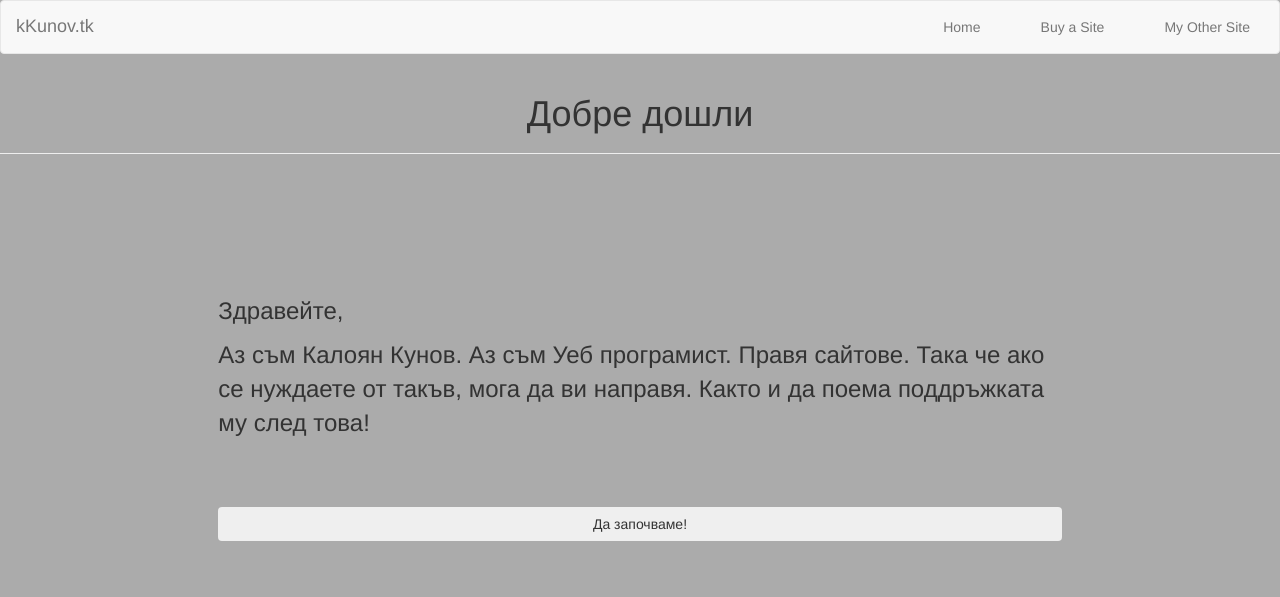
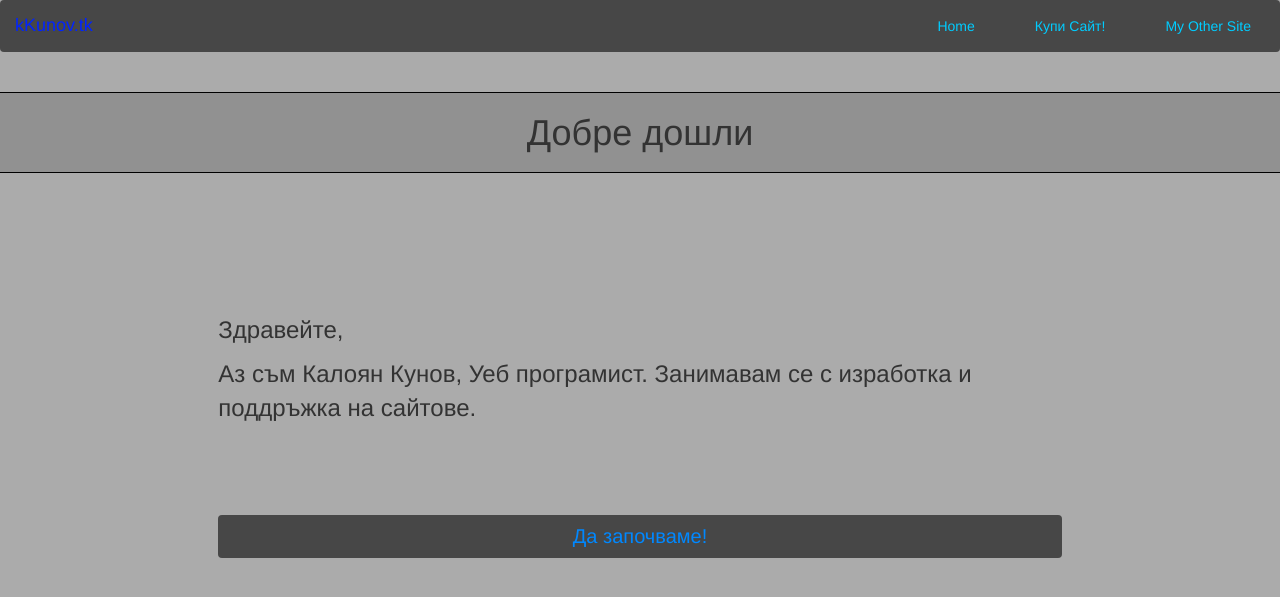
Before and after one commit to kKunov/kkunov.tk, a Django app: page / in a window 1280 px wide. Shown: the top 597 px of the page. Run offline with Django 3.2, Linux system fonts and the light colour scheme; some libraries are stand-ins or nearby versions.

Commit message:
Finished style

```diff
--- a/app/static/home.html
+++ b/app/static/home.html
@@ -5,7 +5,8 @@
 <div class="row spacer10em">
     <div class="col-md-8 col-md-offset-2">
         <p class="home-page">Здравейте,</p>
-        <p class="home-page">Aз съм Калоян Кунов. Аз съм Уеб програмист. Правя сайтове. Така че ако се нуждаете от такъв, мога да ви направя. Както и да поема поддръжката му след това!</p>
+        <p class="home-page">Aз съм Калоян Кунов, Уеб програмист. Занимавам се с изработка и поддръжка на сайтове.
+        </p>
 
         <button type="button" class="btn spacer4em" id="sites2">Да започваме!</button>
     </div>
--- /dev/null
+++ b/app/static/midsite.html
@@ -0,0 +1,3 @@
+<p class="spacer4em">Статичен: 250 лв.</p>
+<p>Статичен с база данни: 350 лв.</p>
+<p>Динамичен (JavaScript)<br>с база данни: 500 лв.</p>
--- a/app/static/sites.html
+++ b/app/static/sites.html
@@ -5,21 +5,21 @@
 <div class="row">
     <div class="col-xs-8 col-xs-offset-2">
         <div class="row">
-            <div class="col-sm-4" id="color-small">
+            <div class="col-sm-5" id="color-small">
                 <h3>Малък Сайт</h3>
                 <h5>(по-малко от 10 страници)</h5>
                 <p class="spacer4em">Статичен: 150 лв.</p>
                 <p>Статичен с база данни: 250 лв.</p>
                 <p>Динамичен (JavaScript)<br>с база данни: 400 лв.</p>
             </div>
-            <div class="col-sm-4" id="color-mid">
+            <div class="col-sm-3" id="color-mid">
                 <h3>Среден Сайт</h3>
                 <h5>(между 10 и 20 страници)</h5>
                 <p class="spacer4em">Статичен: 250 лв.</p>
                 <p>Статичен с база данни: 350 лв.</p>
                 <p>Динамичен (JavaScript)<br>с база данни: 500 лв.</p>
             </div>
-            <div class="col-sm-4" id="color-big">
+            <div class="col-sm-3" id="color-big">
                 <h3>Голям Сайт</h3>
                 <h5>(повече от 20 страници)</h5>
                 <p class="spacer4em">Статичен: 300 лв.</p>
--- /dev/null
+++ b/app/static/sites.js
@@ -0,0 +1,6 @@
+$(document).ready(function () {
+    var btnMid = $('.btn-mid');
+    btnMid.click(function () {
+        $("#countainer-mid").load('/static/midsite.html');
+    });
+})
--- a/app/static/style.css
+++ b/app/static/style.css
@@ -1,3 +1,41 @@
+/* Navbar */
+#sites2 {
+    width:100%;
+}
+
+.right-align {
+    margin-right: 2em;
+}
+
+.navbar-costum-colors {
+    background-color: #474747;
+    border: none;
+}
+
+.navbar-nav.nav > li > a, .navbar-header > a.navbar-brand {
+    color: #00CCFF;
+}
+
+.navbar-nav.nav > li > a:hover {
+    color: #0024FF;
+    font-size: 16px;
+}
+.navbar-header > a.navbar-brand:hover {
+    color: #0024FF;
+}
+
+/* Header */
+.page-header {
+    border-top: solid 1px black;
+    border-bottom: solid 1px black;
+    background-color: #919191;
+}
+
+h1:hover {
+    color: #0024FF;
+}
+
+/* Body and text colors and size */
 h1, h3, h5 {
     text-align: center;
 }
@@ -7,19 +45,22 @@ p.home-page {
 }
 
 #color-big {
-    background-color: #FA667A;
+    color: #9C9C9C;
+    background-color: #474747;
     border: solid 2px black;
+    border-radius: 7%;
 }
 
 #color-mid {
-    background-color: #FAE666;
+    background-color: #9C9C9C;
     border: solid 2px black;
-
+    border-radius: 7%;
 }
 
 #color-small {
-    background-color: #6EFA66;
+    background-color: #E8E8E8;
     border: solid 2px black;
+    border-radius: 7%;
 }
 
 body {
@@ -28,6 +69,7 @@ body {
 
 .contacts {
     text-align: center;
+    color: #0044FF;
 }
 
 .spacer10em {
@@ -38,10 +80,14 @@ body {
     margin-top: 4em;
 }
 
-.right-align {
-    margin-right: 2em;
+
+/* Home Page Button */
+#sites2 {
+    background-color: #474747;
+    color: #0088FF;
+    font-size: 20px;
 }
 
-#sites2 {
-    width:100%;
+#sites2:hover {
+    color: #0300A3;
 }
--- a/app/templates/base.html
+++ b/app/templates/base.html
@@ -6,12 +6,12 @@
 
         <title>kKunov.tk</title>
 
-        <link href="/static/bootstrap/css/bootstrap.min.css" rel="stylesheet">
+        <link href="/static/bootstrap/css/bootstrap.css" rel="stylesheet">
         <link rel="stylesheet" href="/static/style.css">
     </head>
     <body>
 
-        <div class="navbar navbar-default">
+        <div class="navbar navbar-default navbar-costum-colors">
             <div class="countainer">
 
                 <div class="navbar-header">
@@ -20,7 +20,7 @@
 
                 <ul class="nav navbar-nav navbar-right">
                     <li><a type="button" class="btn right-align" id="home">Home</a></li>
-                    <li><a type="button" class="btn right-align" id="sites">Buy a Site</a></li>
+                    <li><a type="button" class="btn right-align" id="sites">Купи Сайт!</a></li>
                     <li><a type="button" class="btn right-align" href="http://kokal.tk">My Other Site</a></li>
                 </ul>
 
```
